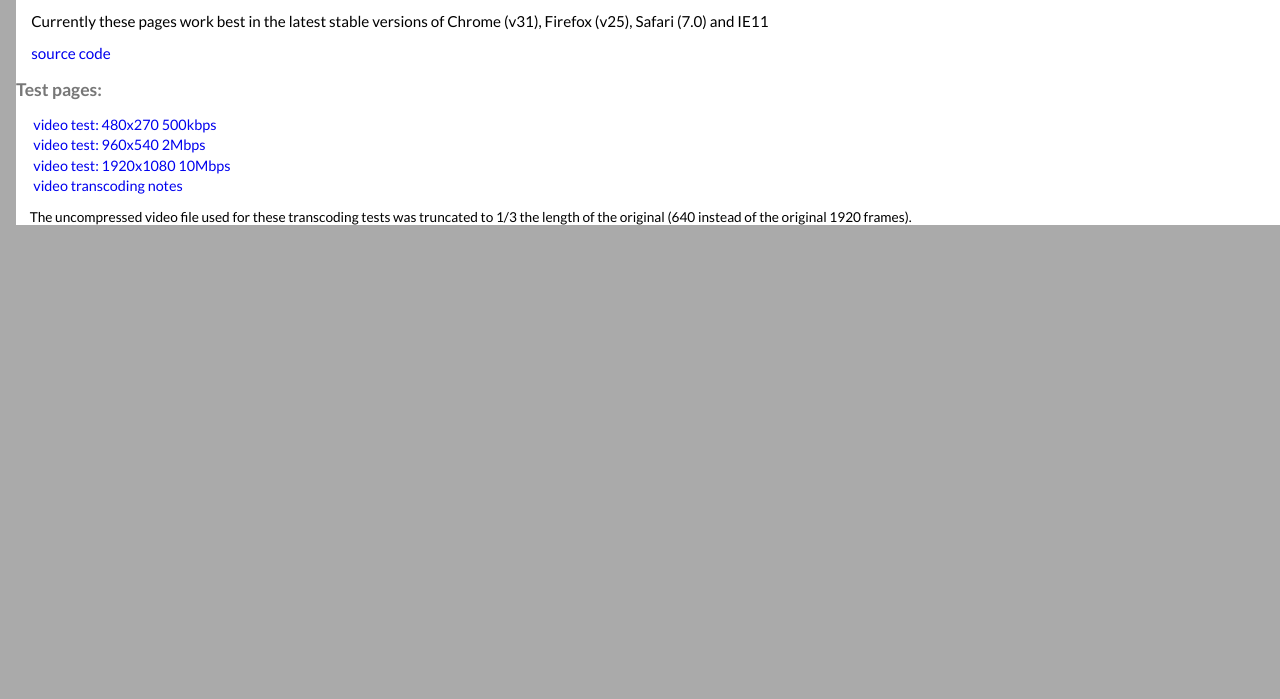
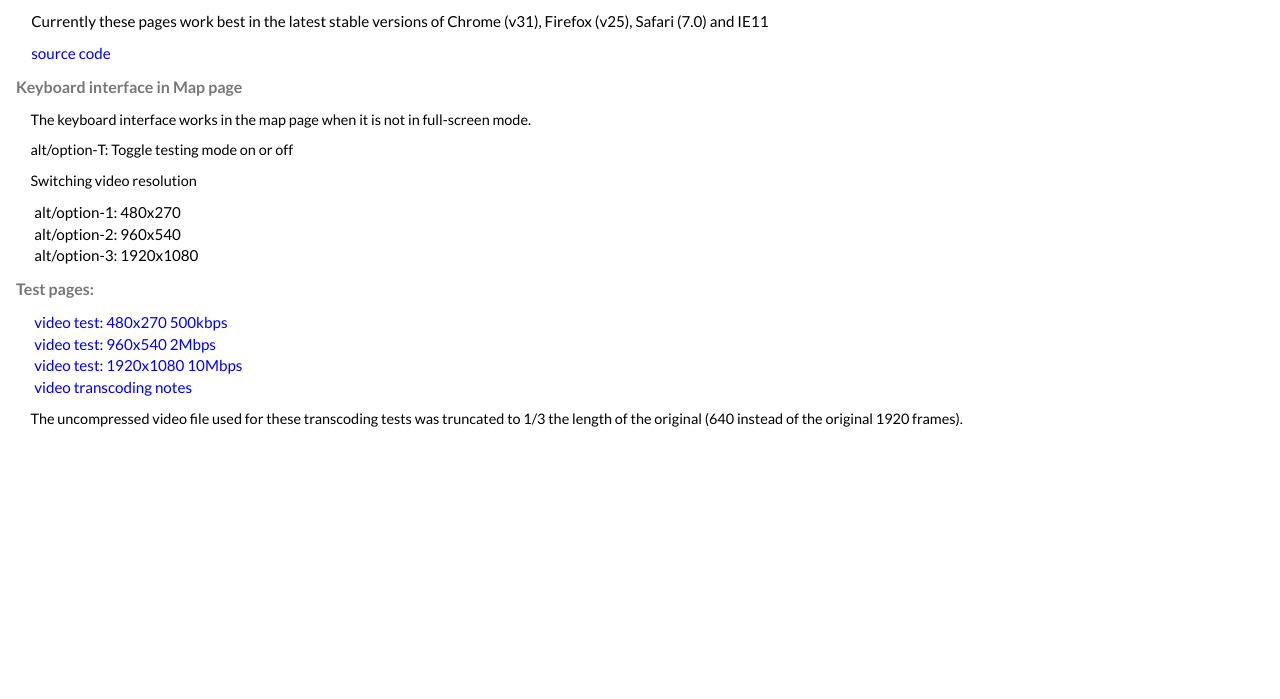
Before and after one commit to stepheneb/49waltzes-detroit, a plain HTML site: page index.html in a window 1280 px wide. Shown: the part 101-800 px from the top of the page. Drawn offline with Linux system fonts and the light colour scheme; files whose address does not match are found by name.

Commit message:
describe keyboard interface

```diff
--- a/index.html
+++ b/index.html
@@ -8,13 +8,16 @@
     <link href='stylesheets/waltzes.css' rel='stylesheet' type='text/css'>
   </head>
   <style type="text/css">
+    html {
+      background-color: white;
+    }
     body {
       margin: 1.0em;
       font-size: 1em;
       font-family: 'Lato';
     }
-    div#test-pages {
-      font-size: 90%;
+    div#documentation {
+      font-size: 95%;
     }
     .parenthetical {
       padding-left: 0.5em;
@@ -37,21 +40,22 @@
     <p>
        <a href="https://github.com/stepheneb/49waltzes-detroit" target='_blank'>source code</a>
     </p>
-    <h3>Test pages:</h3>
-    <div id="test-pages">
+    <div id="documentation">
+      <h3>Keyboard interface in Map page</h3>
+      <p>The keyboard interface works in the map page when it is not in full-screen mode.</p>
+      <p>alt/option-T: Toggle testing mode on or off</p>
+      <p>Switching video resolution<p>
       <ul>
-        <li>
-          <a href="test/video-480x270-500k.html" target='_blank'>video test: 480x270 500kbps</a>
-        </li>
-        <li>
-          <a href="test/video-960x540-2M.html" target='_blank'>video test: 960x540 2Mbps</a>
-        </li>
-        <li>
-          <a href="test/video-1920x1080-10M.html" target='_blank'>video test: 1920x1080 10Mbps</a>
-        </li>
-        <li>
-          <a href="test/video-transcoding-notes.html" target='_blank'>video transcoding notes</a>
-        </li>
+        <li>alt/option-1: 480x270</li>
+        <li>alt/option-2: 960x540</li>
+        <li>alt/option-3: 1920x1080</li>
+      </ul>
+      <h3>Test pages:</h3>
+      <ul>
+        <li><a href="test/video-480x270-500k.html" target='_blank'>video test: 480x270 500kbps</a></li>
+        <li><a href="test/video-960x540-2M.html" target='_blank'>video test: 960x540 2Mbps</a></li>
+        <li><a href="test/video-1920x1080-10M.html" target='_blank'>video test: 1920x1080 10Mbps</a></li>
+        <li><a href="test/video-transcoding-notes.html" target='_blank'>video transcoding notes</a></li>
       </ul>
       <p>
         The uncompressed video file used for these transcoding tests was truncated to 1/3 the
--- a/stylesheets/waltzes.css
+++ b/stylesheets/waltzes.css
@@ -58,8 +58,9 @@ h3 {
   color: #777;
   font-family: 'Lato';
   font-weight: 600;
-  font-size: 1.1em;
+  font-size: 1.05em;
 }
+
 a {
   text-decoration: none;
 }
```
